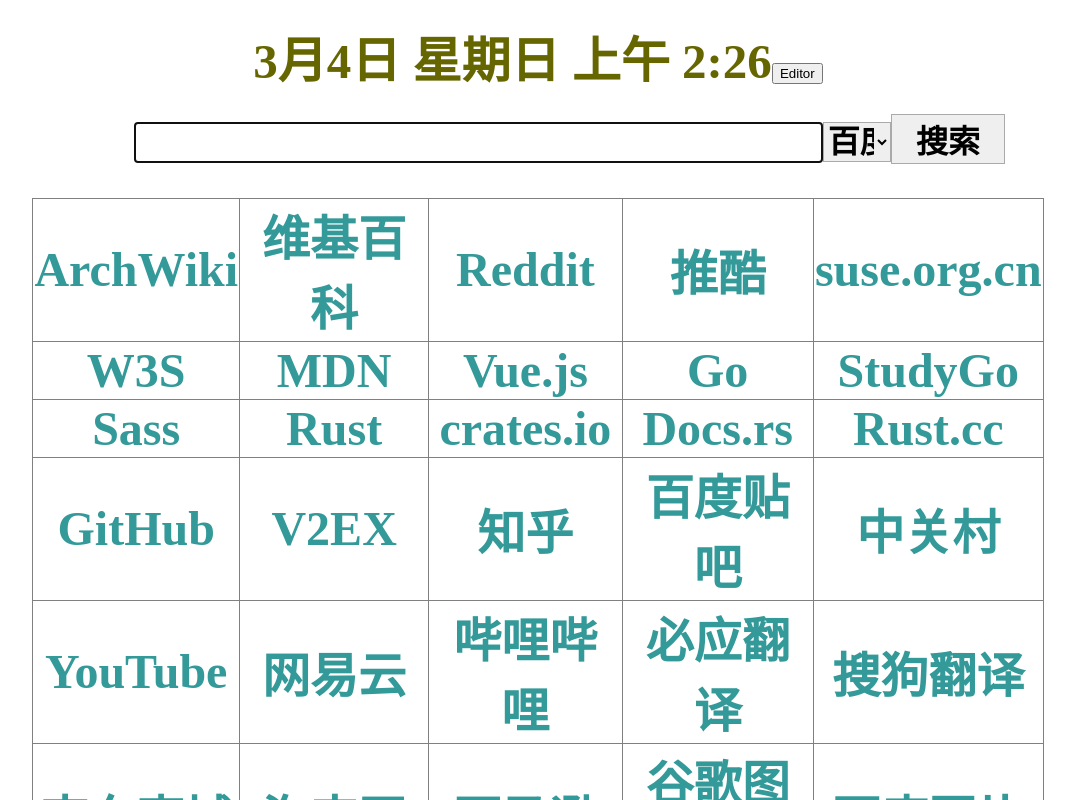
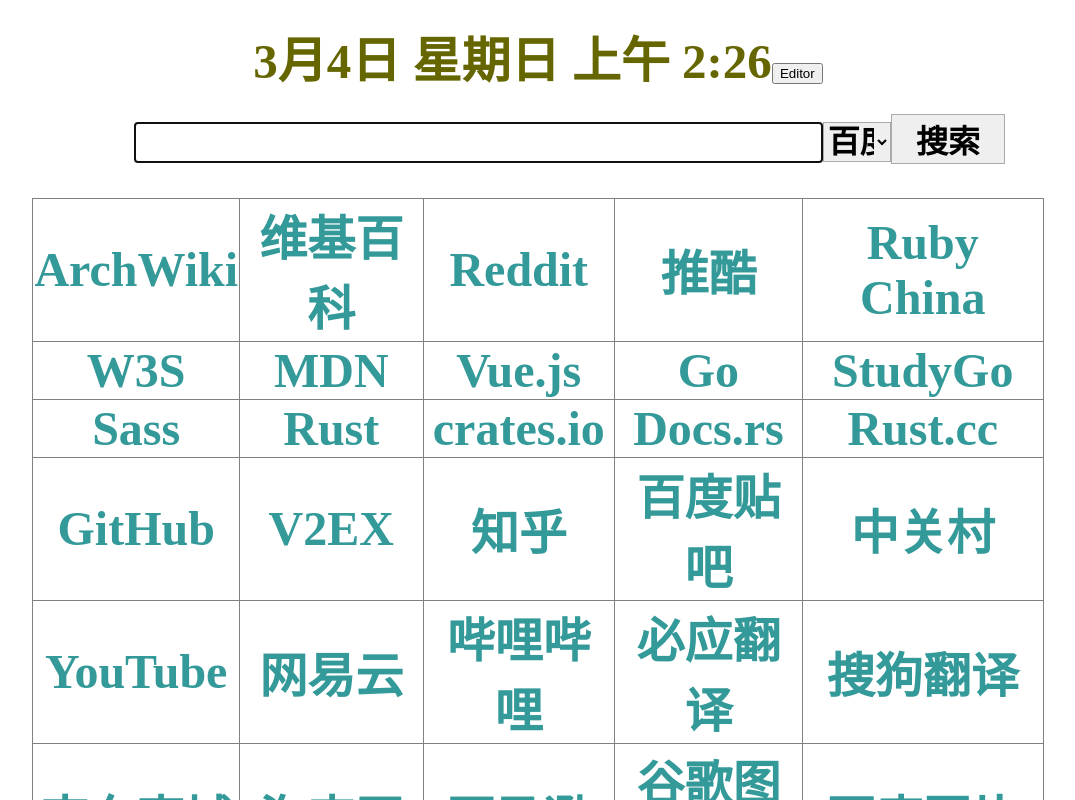
Before and after one commit to biluohc/Origin, a Vue app: page /#/ in a window 1280 px wide. Shown: the top 800 px of the page, without its empty margins (102-1177 px from the left). Built offline with nearby package versions, Linux system fonts and the light colour scheme.

Commit message:
Update store.js

```diff
--- a/src/router/Editor/index.vue
+++ b/src/router/Editor/index.vue
@@ -78,7 +78,7 @@
       var blob = new Blob([json], { type: "application/json;charset=utf-8" });
       var date = new Date();
       var file_name =
-        "Cloud-home-Page配置文件." + date.toLocaleString() + ".json";
+        "Start-配置文件." + date.toLocaleString() + ".json";
       this.FileSaver.saveAs(blob, file_name);
     }
   },
--- a/src/store.js
+++ b/src/store.js
@@ -1,4 +1,4 @@
-const localStorageKey = "Cloud-home-Page.Config"
+const localStorageKey = "Start.Config"
 
 const OBJ = {
   "sites": [
@@ -19,8 +19,8 @@
       "url": "https://www.tuicool.com/a/"
     },
     {
-      "name": "suse.org.cn",
-      "url": "https://forum.suse.org.cn/"
+      "name": "Ruby China",
+      "url": "https://ruby-china.org/"
     },
     {
       "name": "W3S",
```
Also changed, not shown: 7 other files (tests, documents, lock files or other folders).
